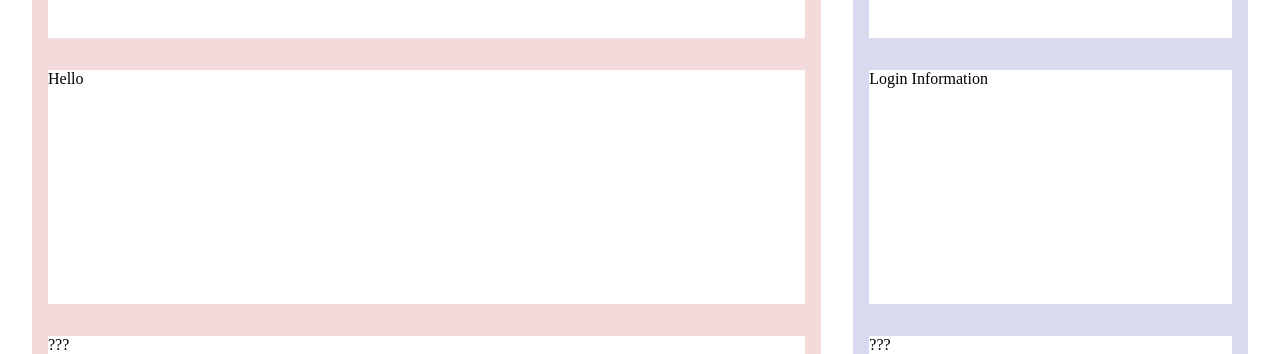
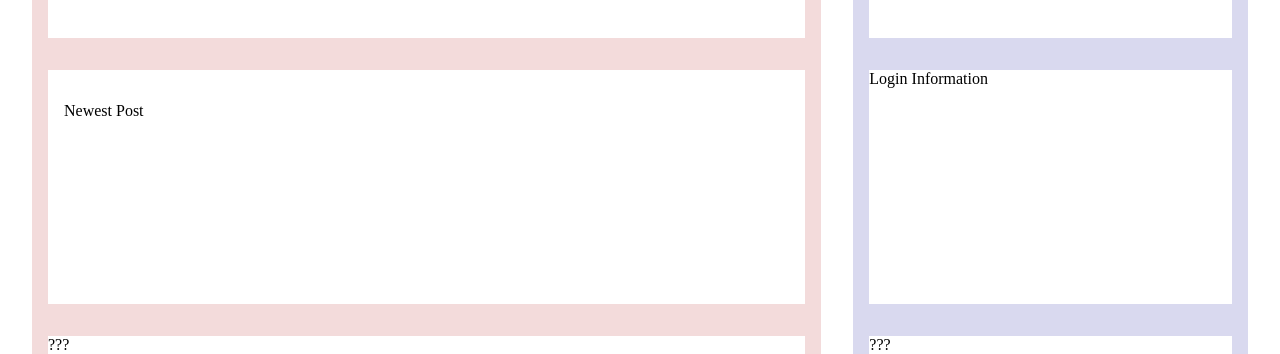
Before and after one commit to citron03/beb-03-blockchainer, a React (Create React App) app in the folder client/: page / in a window 1280 px wide. Shown: the part 329-683 px from the top of the page. Built offline with nearby package versions, Linux system fonts and the light colour scheme; no server answers.

Commit message:
Home 페이지 newest post

```diff
--- a/client/src/components/home/NewsPost.jsx
+++ b/client/src/components/home/NewsPost.jsx
@@ -1,25 +1,48 @@
 import styled from "styled-components";
 import getPageCount from "../content/useData/getPageCount";
 import axios from "axios";
+import { useEffect, useState } from 'react';
 
 const fetchPost = async (id) => {
-    const getLastPosId = getPageCount();
-    console.log(getLastPosId);
-    const getPost = await axios.get(`http://localhost:4000/page/content/${id}`);
-    return getPost;
+    const getLastPosId = await getPageCount();
+    const getPost = await axios.get(`http://localhost:4000/page/content/${getLastPosId}`);
+    return getPost.data.data;
 }
 
 const NewsPostContainer = styled.div`
     flex: 1 1 0;
     margin: 1rem;
     background-color: white;
+    overflow: hidden;
+`
+const Paragraph = styled.p`
+    max-width: 70vw;
+    white-space: pre-line;
+    word-wrap: break-word;
+    padding-left: 1rem;
+    padding-right: 1rem;
 `
 
 const NewsPost = () => {
-    fetchPost();
+
+    const [newestPost, setNewestPost] = useState({});
+
+    useEffect(() => {
+        fetchPost()
+            .then(el => setNewestPost(el))
+            .catch(err => console.log(err));
+    }, [])
+
     return (
     <NewsPostContainer>
-        Hello
+        <p style={{padding: "1rem"}}>Newest Post</p>
+        {newestPost.id ?
+            <>
+                <span style={{padding: "1rem"}}>{newestPost.title}</span>
+                <span style={{padding: "1rem"}}>작성자 : {newestPost.writer}</span>
+                <Paragraph>{newestPost.content}</Paragraph>
+            </>
+        : null}
     </NewsPostContainer>);
 }
 
```
